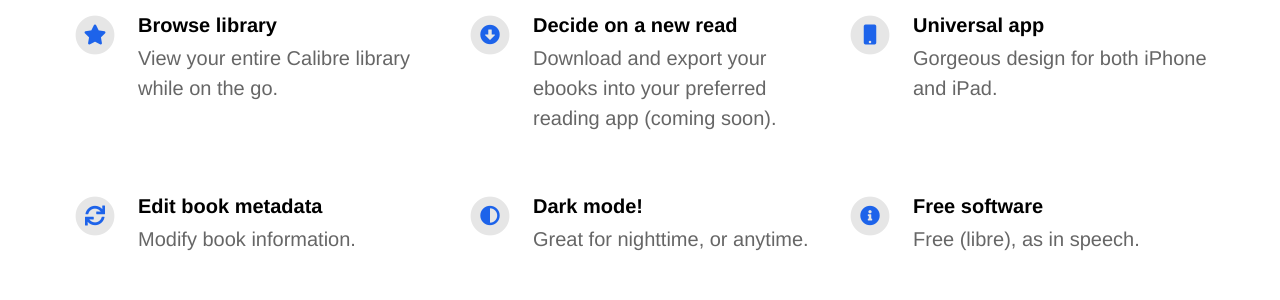
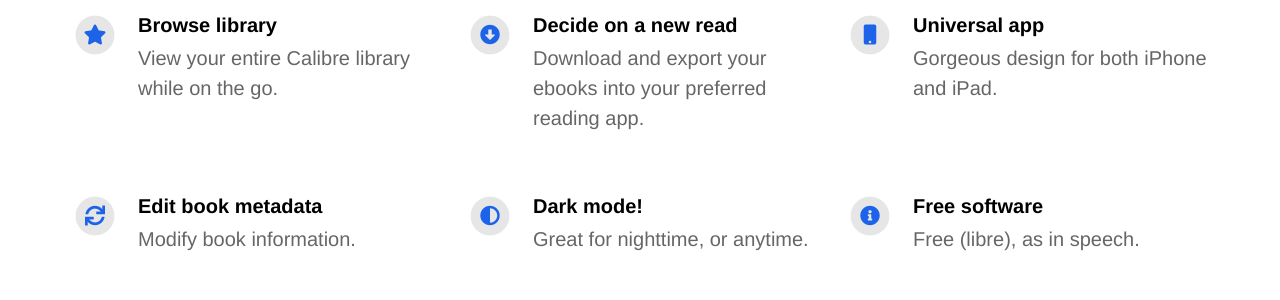
Before and after one commit to emilbaehr/automatic-app-landing-page, a Jekyll site: the page built from index.html, in a window 1280 px wide. Shown: the part 1069-1369 px from the top of the page. Built offline with Jekyll 4.4.1, drawn with Linux system fonts in a browser that asks for light colours; nearby versions of some CDN libraries.

Commit message:
Update _config.yml

```diff
--- a/_config.yml
+++ b/_config.yml
@@ -36,7 +36,7 @@ features                                  :
     fontawesome_icon_name                 : star
 
   - title                                 : Decide on a new read
-    description                           : Download and export your ebooks into your preferred reading app (coming soon).
+    description                           : Download and export your ebooks into your preferred reading app.
     fontawesome_icon_name                 : arrow-alt-circle-down
 
   - title                                 : Universal app
```
